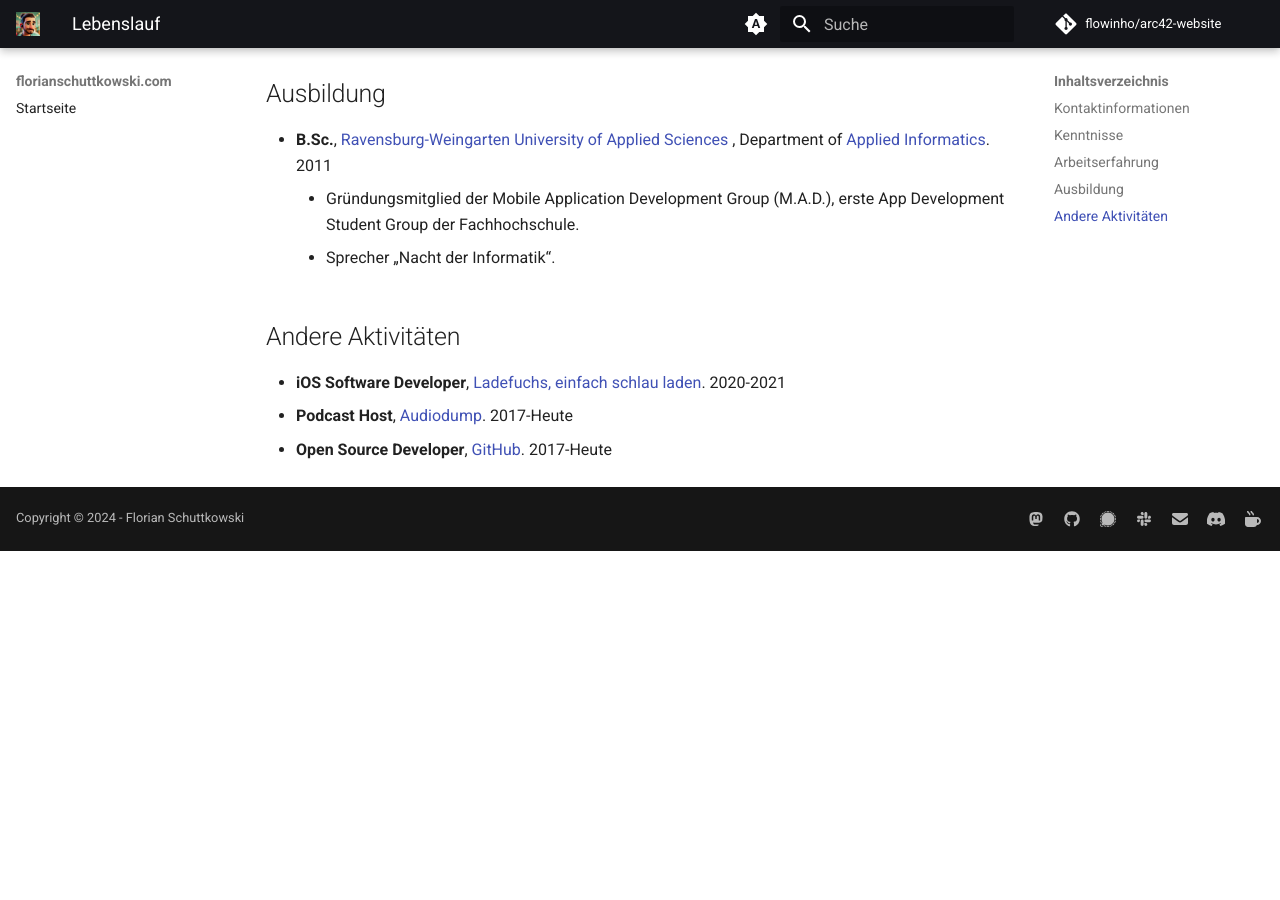
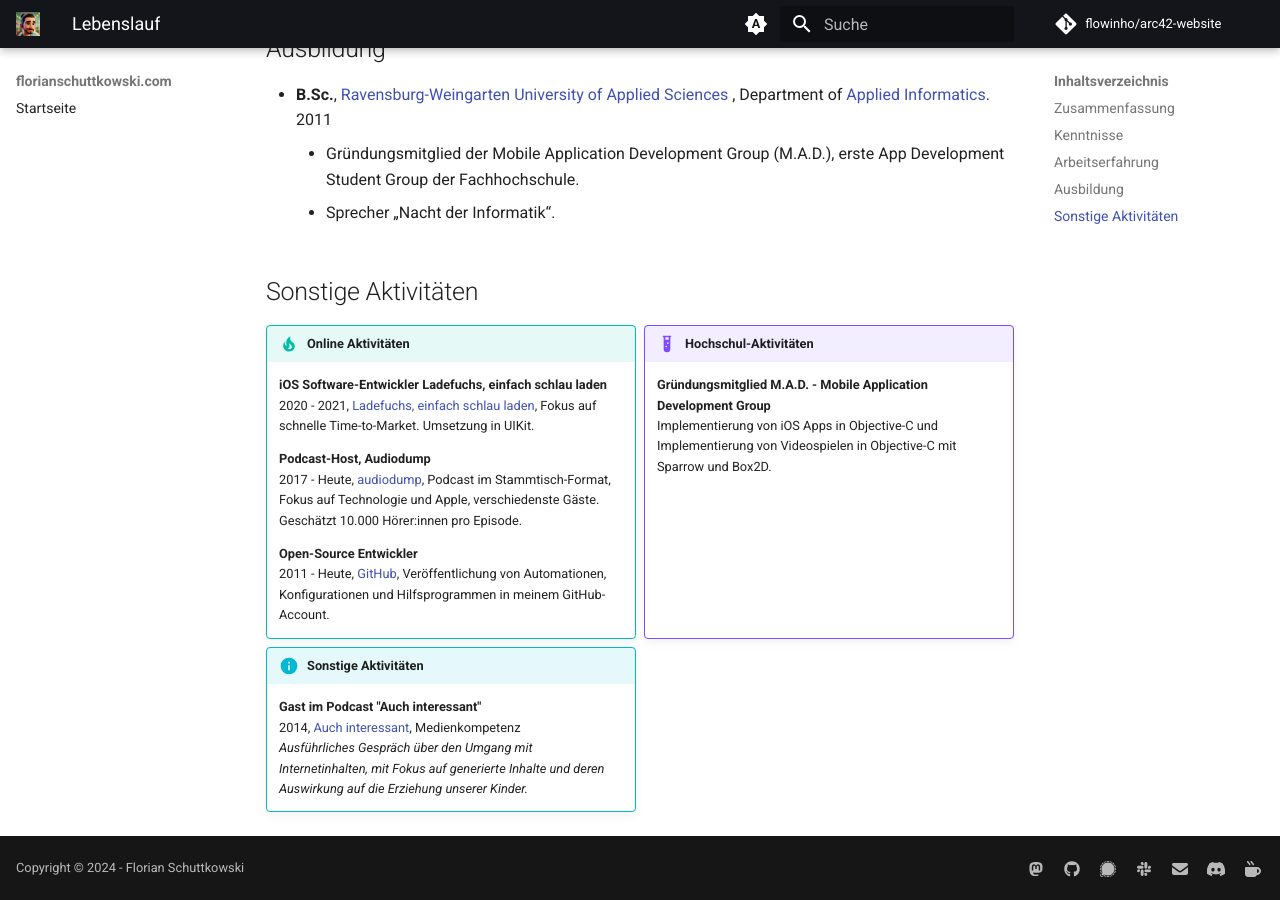
Before and after one commit to md42/arc42-website, an MkDocs documentation site: the page built from docs/kontext/lebenslauf.md, in a window 1280 px wide and 900 px high, scrolled down 1348 px. Built offline with MkDocs 1.6.1 and Material for MkDocs 9.7.7, drawn with Linux system fonts in a browser that asks for light colours; plug-ins that fetch from the network failed and are left out; comment, search, counter and statistics services are not loaded; before the commit the page ends 1899 px from its top, so only the background shows below that; some of the changed text lies outside the part shown.

Commit message:
Update cv

```diff
--- a/docs/kontext/lebenslauf.md
+++ b/docs/kontext/lebenslauf.md
@@ -4,27 +4,38 @@
 floːriːaːn ʃʊtkoːfskɪ (de-DE)
 flɒɹiːɑːn ʃʊətkɒfskiː (en-UK)
 
+Software-Engineer, Mobile Application Lead Developer
+Ludwigsburg, Bundesrepublik Deutschland
 
-## Kontaktinformationen
+## Zusammenfassung
 
-**Mail**: contact at flowinho dot com
-**Mail**: florian dot schuttkowski at de dot bosch dot com
-**Telefon**: +49 . 173 . 42 79 512
+dasdsada
 
 ## Kenntnisse
 
-|Language|Sicherheit|Notizen|
-|:--|:--|:--|
-|Markdown|█████|Allgegenwärtig.|
-|Swift|████░|Umsetzung mehrerer App-Projekte.|
-|Objective-C|████░|Umsetzung mehrerer App-Projekte.|
-|YAML|███░░|Konfiguration von Software und CI/CD Pipelines.|
-|Mermaid|██░░░|Anwendung in Arc42 Dokumentation und Posts für diesen Blog.|
-|CSS|██░░░|Gestaltung diverser Websites.|
-|HTML|█░░░░|Basis-Kenntnisse die innerhalb dieses Blog genutzt werden.|
-|Bash|█░░░░|Schreiben eigener Shellscripts um den Alltag zu erleichtern.|
+<div class="grid cards" markdown>
+
+- :simple-git: __DevOps__
+	Lorem ipsum.
+- :material-code-json: __Application Architectures__
+	Lorem ipsum.
+- :fontawesome-solid-people-group: __Team-Konstellationen__
+	Lorem ipsum.
+- :simple-wheniwork: __Positionen / Verantwortungsbereiche__
+	Lorem ipsum.
+- :material-presentation: __Workshops__
+	Lorem ipsum.
+- :simple-apple: __Apple-Dienste__
+	Lorem ipsum.
+- :material-tools: __Tooling__
+	Lorem ipsum.
+- :material-language-swift: __Programmiersprachen / -notationen__
+	Lorem ipsum.
+
+</div>
 
 ## Arbeitserfahrung
+
 - **Lead Developer / Architect iOS**, Electrified Mobility Cross Functional Core Development, [Robert Bosch GmbH](https://www.bosch.de/). 2024-Heute
 - **Lead Developer / Architect iOS**, Cross Solutions Charging, [Robert Bosch GmbH](https://www.bosch.de/). 2021-2023
 - **iOS Software Engineer**, Engineering Software Brokering Solutions, E-Bike & Automated Valet Parking, [Robert Bosch GmbH](https://www.bosch.de/). 2019-2021
@@ -35,13 +46,34 @@
 - **Game Developer and UI Consultant**, [Filmakademie Baden-Württemberg](https://www.filmakademie.de/). 2012-2013
 
 ## Ausbildung
+
 - **B.Sc.**, [ Ravensburg-Weingarten University of Applied Sciences ](https://rwu.de), Department of [Applied Informatics](https://www.rwu.de/studieren/studiengaenge/angewandte-informatik). 2011
 	- Gründungsmitglied der Mobile Application Development Group (M.A.D.), erste App Development Student Group der Fachhochschule.
 	- Sprecher „Nacht der Informatik“.
 
+## Sonstige Aktivitäten
 
+<div class="grid" markdown>
 
-## Andere Aktivitäten
-- **iOS Software Developer**, [Ladefuchs, einfach schlau laden](https://ladefuchs.app). 2020-2021
-- **Podcast Host**, [Audiodump](https://audiodump.de). 2017-Heute
-- **Open Source Developer**, [GitHub](https://github.com/flowinho). 2017-Heute
+!!! tip "Online Aktivitäten"
+
+	**iOS Software-Entwickler Ladefuchs, einfach schlau laden**
+		2020 - 2021, [Ladefuchs, einfach schlau laden](https://ladefuchs.app), Fokus auf schnelle Time-to-Market. Umsetzung in UIKit.
+
+	**Podcast-Host, Audiodump**
+		2017 - Heute, [audiodump](https://audiodump.de), Podcast im Stammtisch-Format, Fokus auf Technologie und Apple, verschiedenste Gäste. Geschätzt 10.000 Hörer:innen pro Episode.
+
+	**Open-Source Entwickler**
+		2011 - Heute, [GitHub](https://github.com/flowinho), Veröffentlichung von Automationen, Konfigurationen und Hilfsprogrammen in meinem GitHub-Account.
+
+!!! example "Hochschul-Aktivitäten"
+
+	**Gründungsmitglied M.A.D. - Mobile Application Development Group**
+		Implementierung von iOS Apps in Objective-C und Implementierung von Videospielen in Objective-C mit Sparrow und Box2D.
+
+!!! info "Sonstige Aktivitäten"
+
+	**Gast im Podcast "Auch interessant"**
+		2014, [Auch interessant]([https://dsadsaa](https://auch-interessant.de/2024/10/01/medienkompetenz-mit-basti-schlingel-wolfle-flowinho/)), Medienkompetenz
+		_Ausführliches Gespräch über den Umgang mit Internetinhalten, mit Fokus auf generierte Inhalte und deren Auswirkung auf die Erziehung unserer Kinder._
+</div>
```
